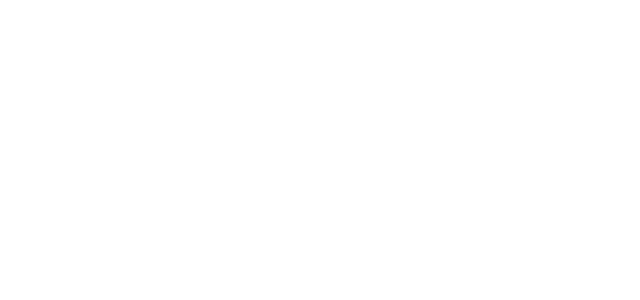
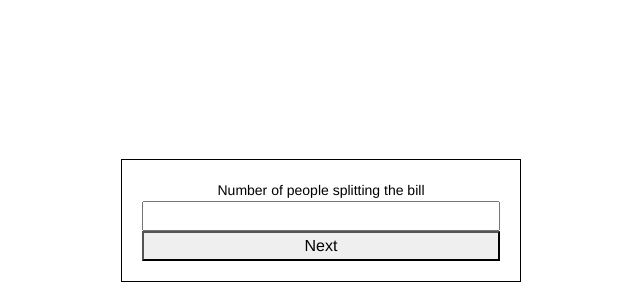
Before and after one commit to charlielduong/TipCalc, a Vue app in the folder client/: page / in a window 1280 px wide. Shown: the part 180-480 px from the top of the page, without its empty margins (319-959 px from the left). Built offline with nearby package versions, Linux system fonts and the light colour scheme.

Commit message:
Moved Form to HomeView

```diff
--- a/client/src/views/HomeView.vue
+++ b/client/src/views/HomeView.vue
@@ -1,17 +1,18 @@
 <template>
   <div class="home">
-    <HelloWorld />
+    <Form />
   </div>
 </template>
 
 <script>
 // @ is an alias to /src
-import HelloWorld from '@/components/HelloWorld.vue'
+//import HelloWorld from '@/components/HelloWorld.vue'
+import Form from '@/components/FormItem.vue'
 
 export default {
   name: 'HelloView',
   components: {
-    HelloWorld
+    Form
   }
 }
 </script>
```
